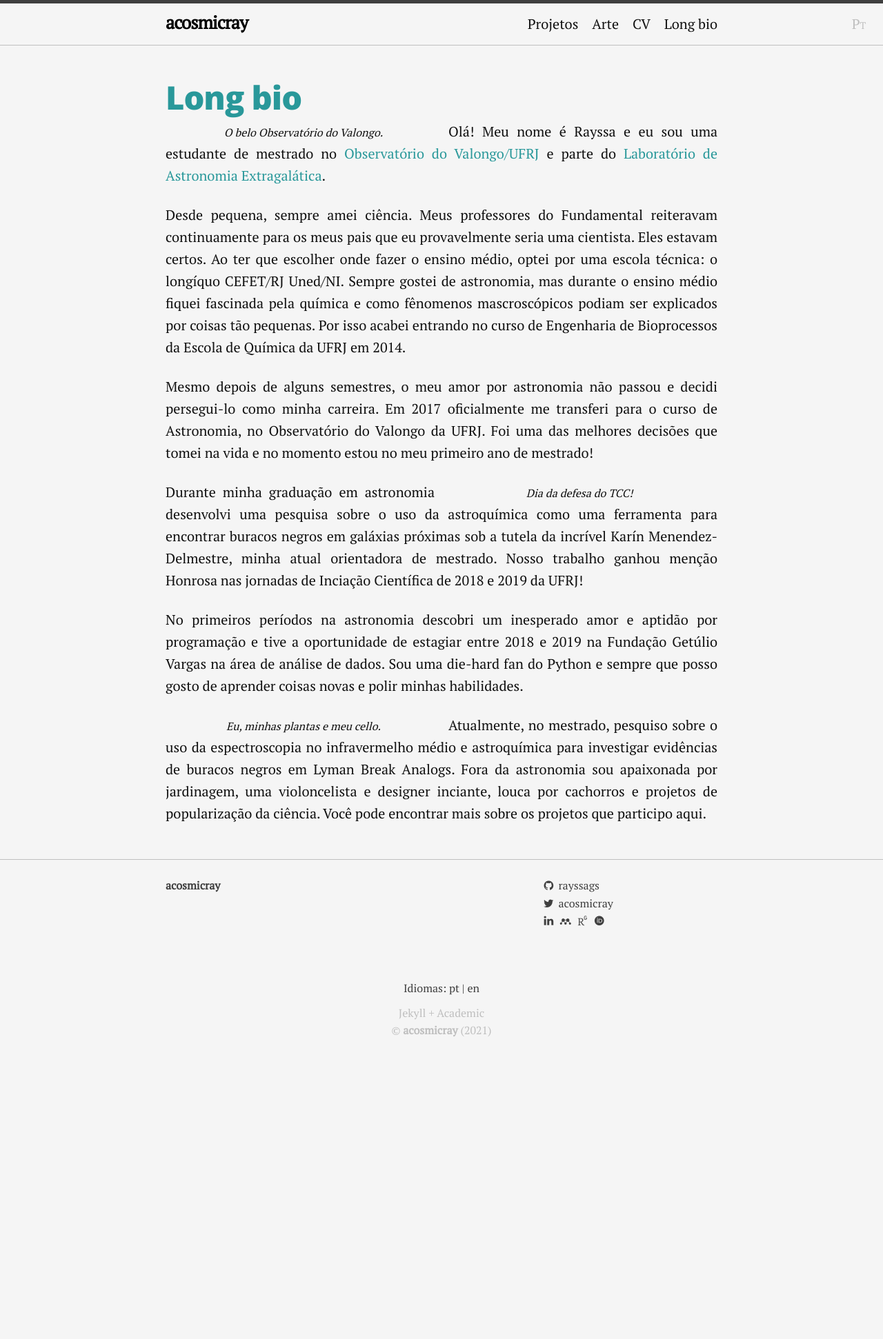
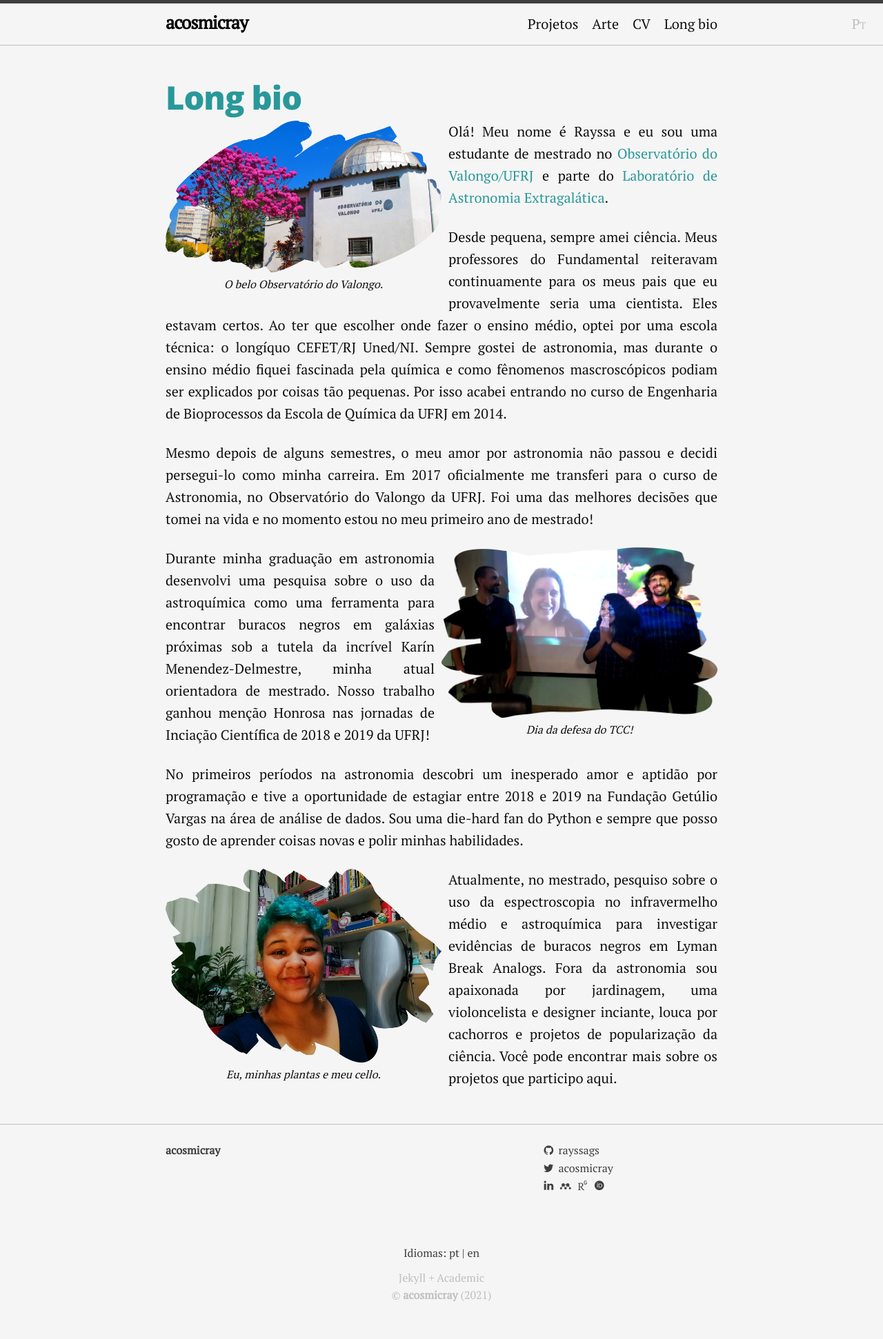
Before and after one commit to rayssags/acosmicray, a Jekyll site: the page built from bio.pt.md, in a window 1280 px wide. Shown: the whole page at 69% size. Built offline with Jekyll 4.4.1, drawn with Linux system fonts in a browser that asks for light colours; some web fonts are replaced; before the commit the page ends 1558 px from its top, so only the background shows below that.

Commit message:
fix paths

```diff
--- a/bio.pt.md
+++ b/bio.pt.md
@@ -5,7 +5,7 @@ order: 30
 permalink: pt/bio/
 lang: pt
 ---
-{% include image.html src="acosmicray/im/valongo.png"
+{% include image.html src="/acosmicray/im/valongo.png"
                       caption="O belo Observatório do Valongo."
                       style="float: left; width: 50%; margin-right: 10px; margin-bottom: 0px" %}
 
@@ -15,7 +15,7 @@ Desde pequena, sempre amei ciência. Meus professores do Fundamental reiteravam
 
 Mesmo depois de alguns semestres, o meu amor por astronomia não passou e decidi persegui-lo como minha carreira. Em 2017 oficialmente me transferi para o curso de Astronomia, no Observatório do Valongo da UFRJ. Foi uma das melhores decisões que tomei na vida e no momento estou no meu primeiro ano de mestrado!
 
-{% include image.html src="acosmicray/im/bachelorthesis.png"
+{% include image.html src="/acosmicray/im/bachelorthesis.png"
                       caption="Dia da defesa do TCC!"
                       style="float: right; width: 50%; margin-left: 10px; margin-bottom: 0px" %}
 
@@ -24,7 +24,7 @@ Durante minha graduação em astronomia desenvolvi uma pesquisa sobre o uso da a
 
 No primeiros períodos na astronomia descobri um inesperado amor e aptidão por programação e tive a oportunidade de estagiar entre 2018 e 2019 na Fundação Getúlio Vargas na área de análise de dados. Sou uma die-hard fan do Python e sempre que posso gosto de aprender coisas novas e polir minhas habilidades.
 
-{% include image.html src="acosmicray/im/me.png"
+{% include image.html src="/acosmicray/im/me.png"
                       caption="Eu, minhas plantas e meu cello."
                       style="float: left; width: 50%; margin-right: 10px; margin-bottom: 0px" %}
 
```
Also changed, not shown: bio.en.md (+2 -2 lines).
